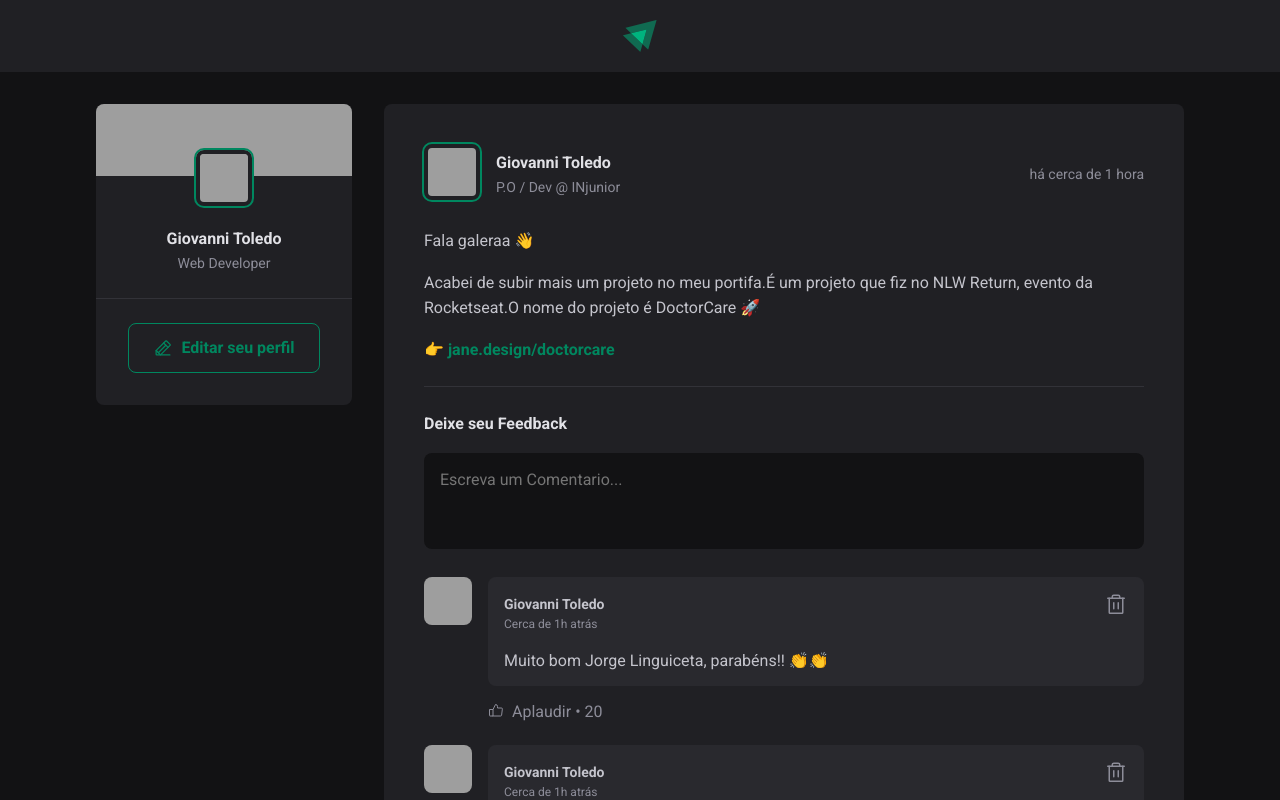
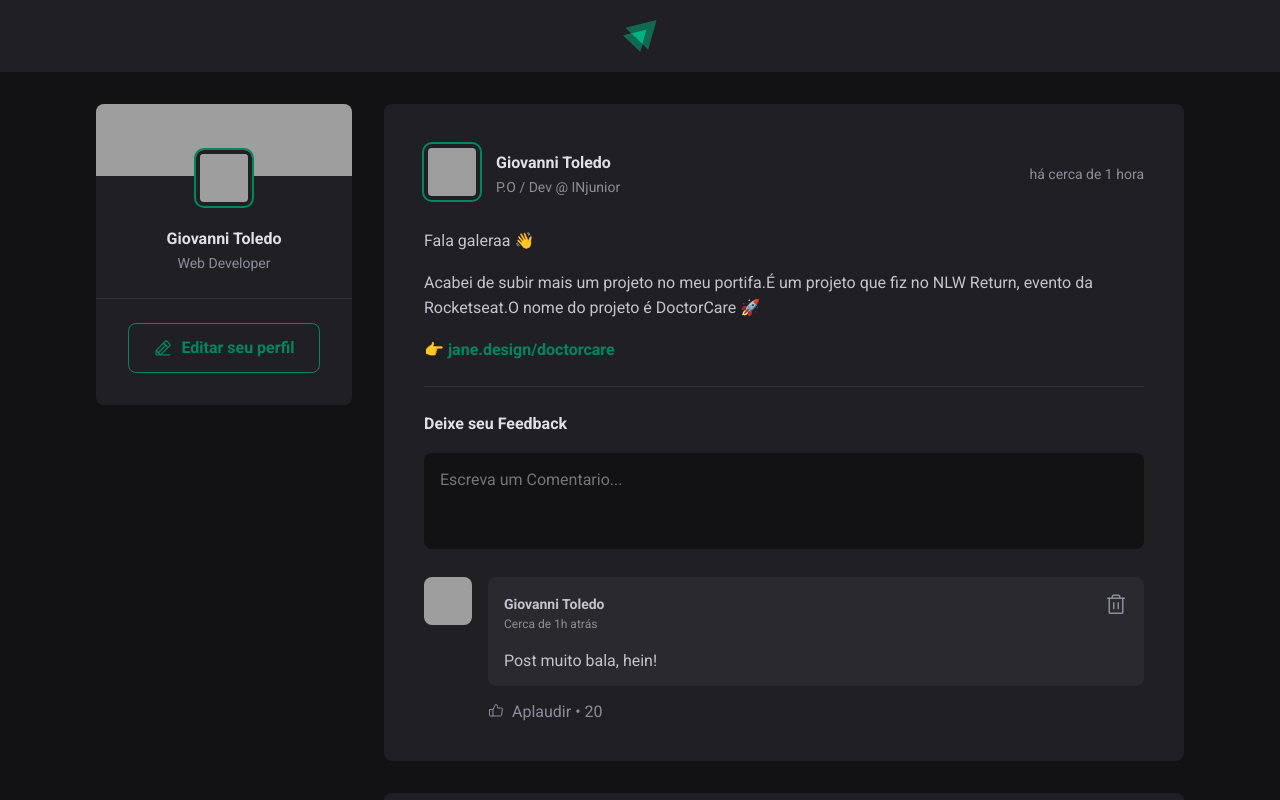
Before and after one commit to DarkhnessXK/fundamentos-reactjs-Treino, a React (Vite) app: page / in a window 1280 px wide. Shown: the top 800 px of the page. Built offline with nearby package versions, Linux system fonts and the light colour scheme; grey boxes are pictures that could not be loaded.

Commit message:
fix: deletar comentarios funcionando

```diff
--- a/src/App.jsx
+++ b/src/App.jsx
@@ -56,6 +56,7 @@
           {posts.map(post => {
             return (
             <Post
+              key={post.id}
               author={post.author}
               content={post.content}
               publishedAt={post.publishedAt}
--- a/src/components/Comment.jsx
+++ b/src/components/Comment.jsx
@@ -2,7 +2,12 @@
 import styles from './Comment.module.css';
 import { Avatar } from './Avatar';
 
-export function Comment() {
+export function Comment({ content, onDeleteComment }) {
+
+    function handleDeleteComment(){
+        onDeleteComment(content);
+    }
+
     return (
         <div className={styles.comment}>
             <Avatar hasBorder={false} src="https://github.com/DarkhnessXK.png" alt=" " />
@@ -14,11 +19,11 @@
                             <time title="11 de Maio às 08:13h" dateTime="2022-05-11 08:13:30"> Cerca de 1h atrás</time>
                         </div>
 
-                        <button title="Deletar comentário">
+                        <button onClick={handleDeleteComment} title="Deletar comentário">
                             <Trash size={24} />
                         </button>
                     </header>
-                    <p>Muito bom Jorge Linguiceta, parabéns!! 👏👏</p>
+                    <p>{content}</p>
                 </div>
 
                 <footer>
--- a/src/components/Post.jsx
+++ b/src/components/Post.jsx
@@ -6,18 +6,14 @@
 import styles from './Post.module.css';
 import { useState } from 'react';
 
-const comments = [
-    1,
-    2,
-    3
-];
 
 export function Post({ author, publishedAt, content }) {
 
     const [comments, setComments] = useState([
-        1,
-        2,
+        'Post muito bala, hein!'
     ])
+
+    const [newCommentText, setNewCommentText] = useState('')
 
     const publishedDateFormatted = format(publishedAt, "d 'de' LLLL 'às' HH:mm'h'", {
         locale: ptBR,
@@ -30,7 +26,23 @@
 
     function handleCreateNewComment() {
         event.preventDefault()
-        setComments([...comments, comments.length + 1]);
+
+
+        setComments([...comments, newCommentText]);
+        setNewCommentText('');
+
+    }
+
+    function handleNewCommentChange() {
+        setNewCommentText(event.target.value);
+    }
+
+    function deleteComment(commentToDelete) {
+        const commentsWithoutDeletedOne = comments.filter(comment => {
+            return comment !== commentToDelete;
+        })
+
+       setComments(commentsWithoutDeletedOne);
     }
 
     return (
@@ -55,9 +67,9 @@
                 {content.map(line => {
                     if (line.type == 'paragraph') {
 
-                        return <p>{line.content}</p>;
+                        return <p key={line.content}>{line.content}</p>;
                     } else if (line.type == 'link') {
-                        return <p><a href=" ">{line.content}</a></p>;
+                        return <p key={line.content}><a href=" ">{line.content}</a></p>;
                     }
                 })}
             </div>
@@ -67,6 +79,8 @@
 
                 <textarea
                     placeholder='Escreva um Comentario...'
+                    value={newCommentText}
+                    onChange={handleNewCommentChange}
                 />
                 <footer>
                     <button type="submit">Publicar</button>
@@ -74,8 +88,12 @@
             </form>
 
             <div className={styles.commentList}>
-                {comments.map(comments => {
-                    return <Comment />
+                {comments.map((comment, index) => {
+                    return (<Comment
+                        key={index}
+                        content={comment}
+                        onDeleteComment={deleteComment}
+                    />)
                 })}
             </div>
         </article>
```
